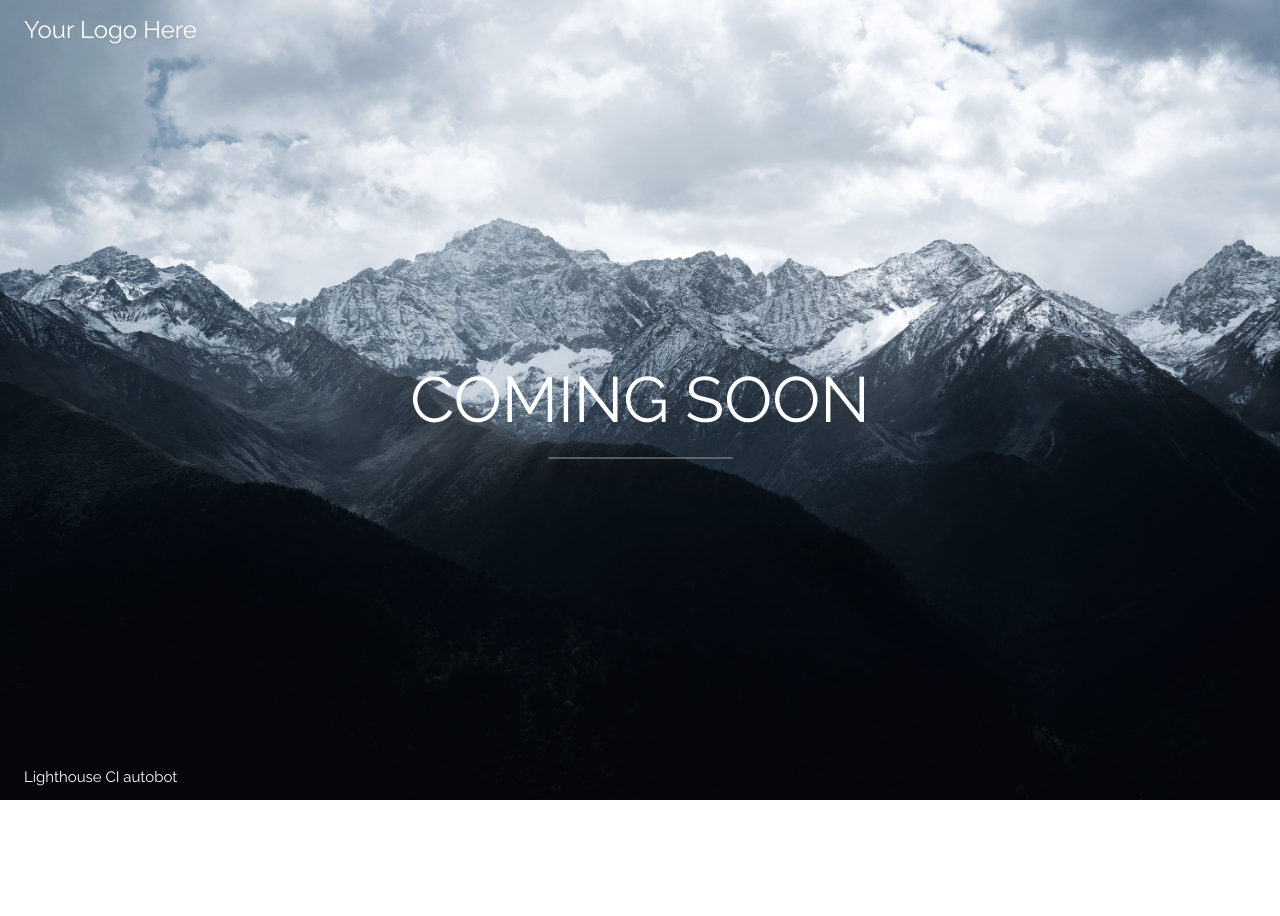
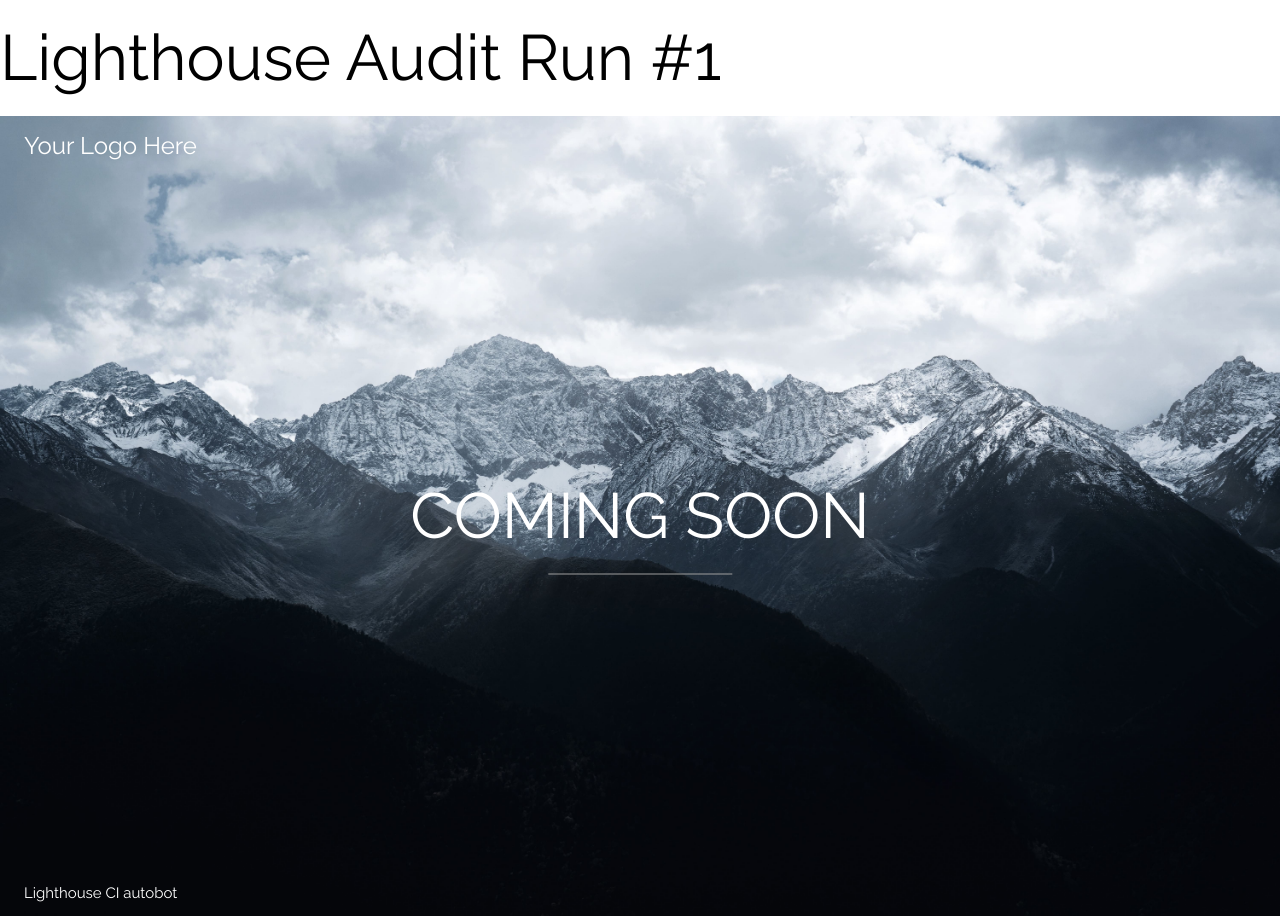
Before and after one commit to Yeurl/autobot, a plain HTML site: page index.html in a window 1280 px wide. Before the commit the page ends 800 px from the top, so only its background shows below. Drawn offline with nearby package versions, Linux system fonts and the light colour scheme.

Commit message:
Update index.html

```diff
--- a/index.html
+++ b/index.html
@@ -18,9 +18,10 @@
         backgorund-color: black;
         }
         </style>
-    </head>
+
     <body>
 
+        <h1 class="w3-jumbo w3-animate-top">Lighthouse Audit Run #1</h1>
         <div class="bgimg w3-display-container w3-animate-opacity w3-text-white">
         <div class="w3-display-topleft w3-padding-large w3-xlarge">
             Your Logo Here
```
